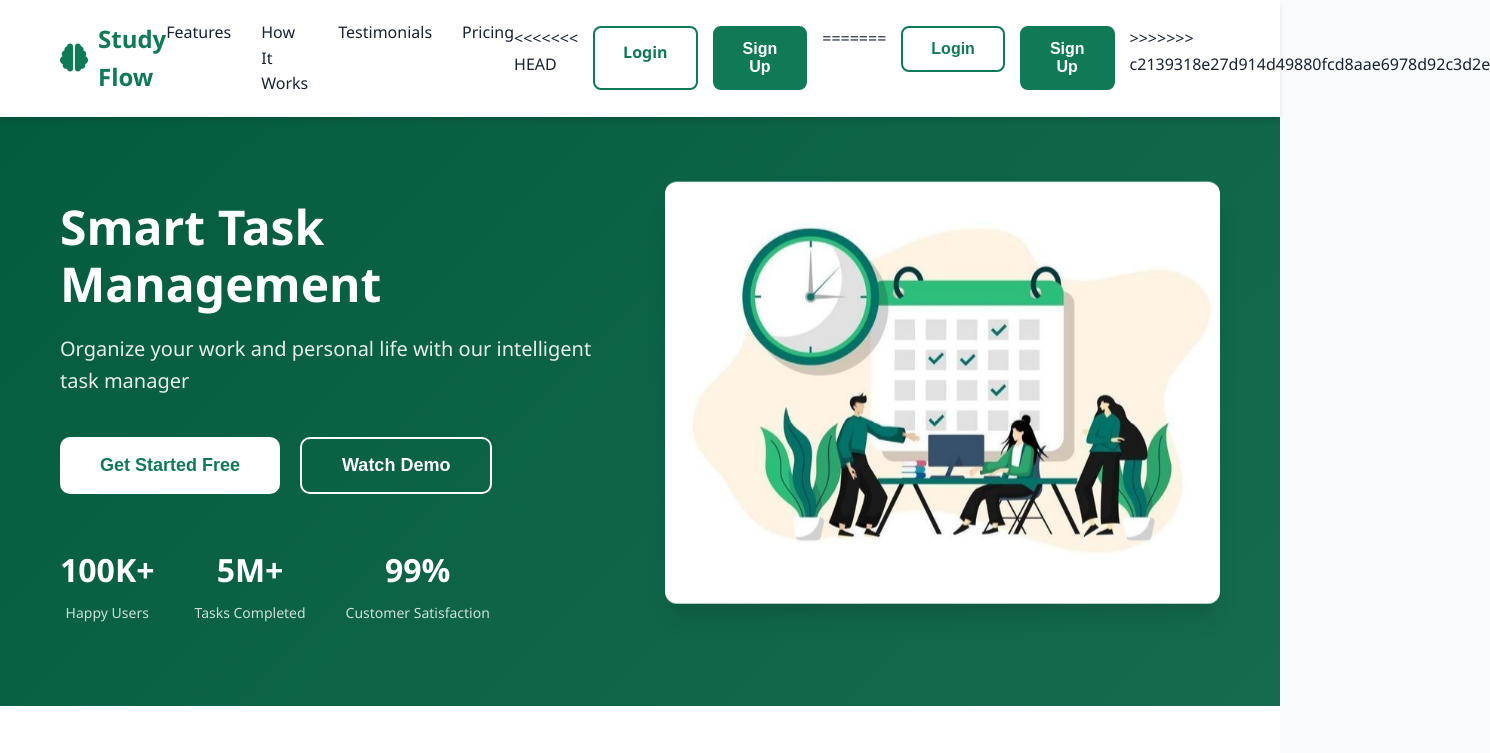
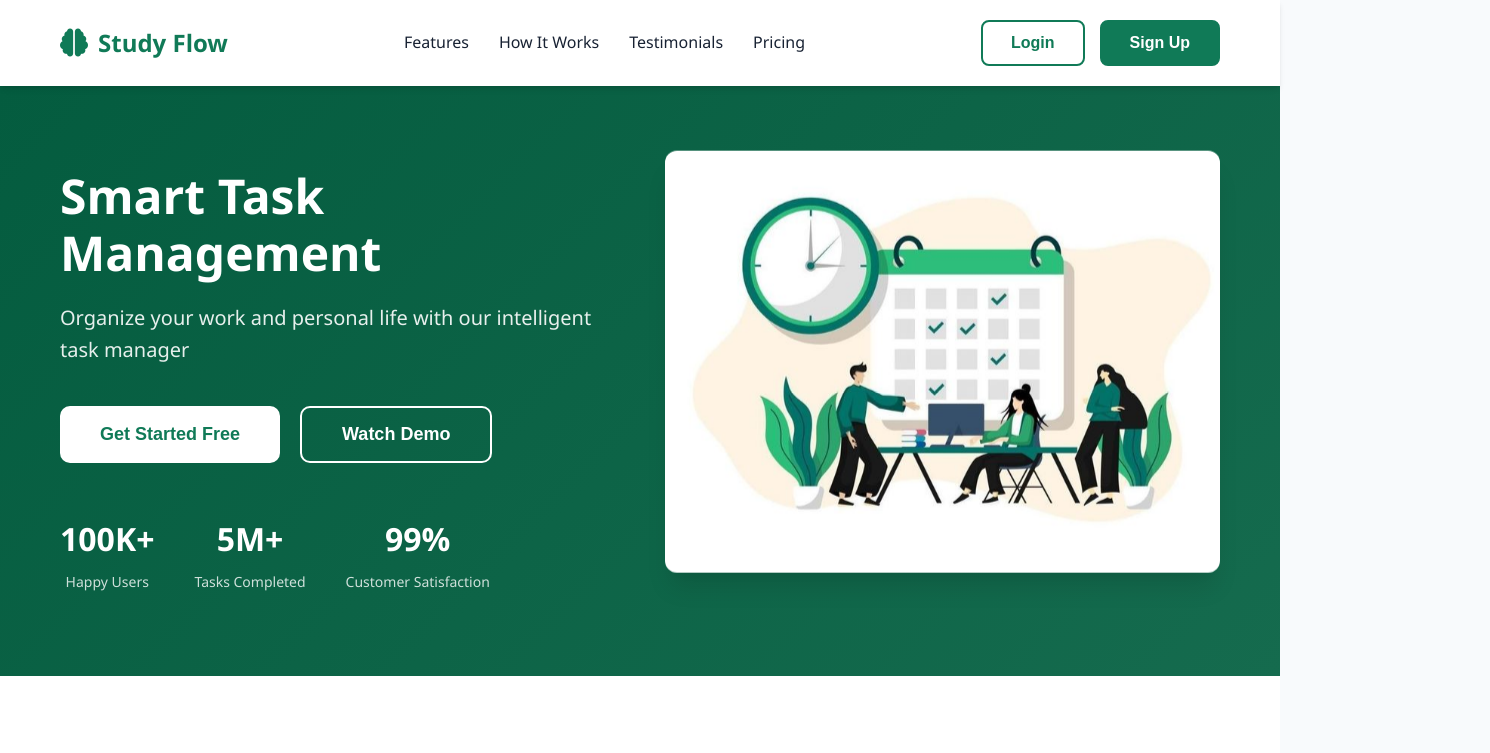
Before and after one commit to nour20052/studyflow-project, a plain HTML site: page index.html in a window 1280 px wide. Shown: the top 753 px of the page, 1490 px wide, since content can reach past the window. Drawn offline with Linux system fonts and the light colour scheme.

Commit message:
update landing page

```diff
--- a/index.html
+++ b/index.html
@@ -24,13 +24,8 @@
                 </ul>
             </nav>
             <div class="auth-buttons">
-<<<<<<< HEAD
-                <a href="login.html" class="btn login-btn">Login</a>
-                <button class="btn signup-btn">Sign Up</button>
-=======
                <a href="login.html"> <button class="btn login-btn">Login</button></a>
                <a href="#"> <button class="btn signup-btn">Sign Up</button></a>
->>>>>>> c2139318e27d914d49880fcd8aae6978d92c3d2e
             </div>
         </div>
     </header>
@@ -168,7 +163,7 @@
                             <i class="fas fa-star"></i>
                         </div>
                     </div>
-                    <p class="testimonial-text">"SmartTask has completely transformed how I manage my projects. I'm 3x more productive!"</p>
+                    <p class="testimonial-text">"Study Flow has completely transformed how I manage my projects. I'm 3x more productive!"</p>
                 </div>
                 <div class="testimonial-card">
                     <div class="testimonial-header">
```
